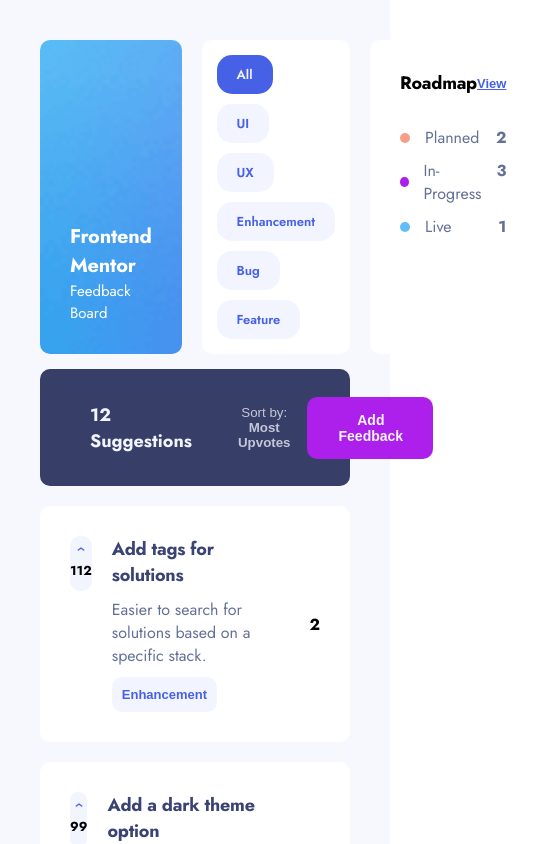
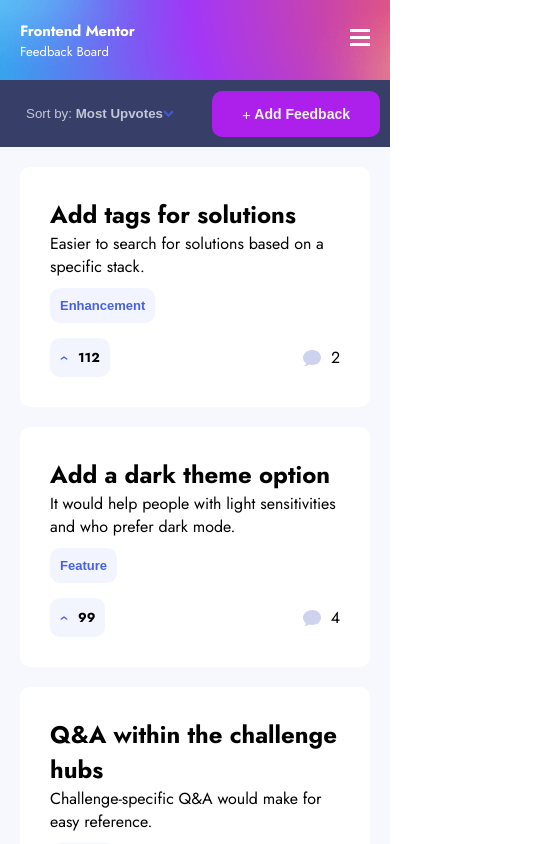
Before and after one commit to curlos/product-feedback-app, a Next.js app: page / in a window 390 px wide. Shown: the top 844 px of the page, 536 px wide, since content can reach past the window. Built offline with nearby package versions, Linux system fonts and the light colour scheme.

Commit message:
Add responsiveness to home page

```diff
--- a/components/Feedback.js
+++ b/components/Feedback.js
@@ -9,6 +9,7 @@
 
   return (
     <Link href={`/feedback/${suggestion.id}`} passHref>
+      <div>
         <div className={styles.container}>
           <div className={styles.left}>
             <div className={styles.upvotes}>
@@ -34,6 +35,35 @@
             )}</div>
           </div>
         </div>
+
+
+        <div className={`${styles.container} ${styles.mobile}`}>
+            <div className={styles.middle}>
+              <h2 className={styles.title}>{suggestion.title}</h2>
+              <p className={styles.description}>{suggestion.description}</p>
+              <div>
+                <button className={styles.category}>{suggestion.category[0].toUpperCase()}{suggestion.category.slice(1,)}</button>
+              </div>
+            </div>
+
+          <div className={styles.bottomActions}>
+            <div className={styles.upvotes}>
+              <Image src="/assets/shared/icon-arrow-up.svg" alt="" width={8} height={4} />
+              <p>{suggestion.upvotes}</p>
+            </div>
+
+            <div className={styles.commentsContainer}>
+              <Image src="/assets/shared/icon-comments.svg" alt="" width={18} height={16} />
+              <div>{suggestion.comments ? (
+                getTotalComments(suggestion.comments)
+              ) : (
+                <span className={styles.noComments}>0</span>
+              )}</div>
+            </div>
+          </div>
+        </div>
+      </div>
+
     </Link>
   )
 }
--- a/components/FeedbackList.js
+++ b/components/FeedbackList.js
@@ -16,7 +16,7 @@
     <div className={styles.container}>
       <div className={styles.topBar}>
         <div className={styles.topBarLeft}>
-          <Image src="/assets/suggestions/icon-suggestions.svg" alt="" width={24} height={24}/>
+          <img src="/assets/suggestions/icon-suggestions.svg" alt="" className={styles.bulbIcon}/>
 
           <h3 className={styles.suggestionsTitle}>
             {data.productRequests.length} Suggestions
@@ -33,6 +33,7 @@
         </Link>
       </div>
 
+      <div className={styles.listContainer}>
         {data.productRequests.length === 0 ? (
           <div className={styles.noFeedbackWrapper}>
             <div className={styles.noFeedback}>
@@ -57,6 +58,7 @@
           </div>
         )}
       </div>
+    </div>
   )
 }
 
--- a/components/LeftSidebar.js
+++ b/components/LeftSidebar.js
@@ -1,25 +1,32 @@
 import Link from 'next/link'
 import React, { useState } from 'react'
 import styles from '../styles/LeftSidebar.module.scss'
+import { getData } from '../utils/getData'
 
 const LeftSidebar = () => {
 
+  const { productRequests } = getData()
+  const plannedRequests = productRequests.filter((request) => request.status === 'planned')
+  const inProgressRequests = productRequests.filter((request) => request.status === 'in-progress')
+  const liveRequests = productRequests.filter((request) => request.status === 'live')
+
   const tags = ['All', 'UI', 'UX', 'Enhancement', 'Bug', 'Feature']
-  const [selected, setSelected] = useState('All')
+  const [selectedFilter, setSelectedFilter] = useState('All')
+
   const [roadmap, setRoadmap] = useState({
     planned: {
       name: 'Planned',
-      num: '2',
+      num: plannedRequests.length,
       color: 'bgYellow'
     },
     inProgress: {
       name: 'In-Progress',
-      num: '3',
+      num: inProgressRequests.length,
       color: 'bgPurple'
     },
     live: {
       name: 'Live',
-      num: '1',
+      num: liveRequests.length,
       color: 'bgGreen'
     }
   })
@@ -34,7 +41,7 @@
 
       <div className={styles.cardBoardTags}>
         {tags.map((tag) => (
-          <div key={tag} className={`${styles.tag}${tag === selected ? (' ' + styles.selected) : ''}`}>
+          <div key={tag} className={`${styles.tag}${tag === selectedFilter ? (' ' + styles.selected) : ''}`} onClick={() => setSelectedFilter(tag)}>
             {tag}
           </div>
         ))}
--- /dev/null
+++ b/components/Navbar.js
@@ -0,0 +1,21 @@
+import Image from 'next/image'
+import React from 'react'
+import styles from '../styles/Navbar.module.scss'
+
+const Navbar = () => {
+
+  return (
+    <div className={styles.container}>
+      <div className={styles.left}>
+        <strong>Frontend Mentor</strong>
+        <p>Feedback Board</p>
+      </div>
+
+      <div className={styles.right}>
+        <Image src="/assets/shared/mobile/icon-hamburger.svg" alt="" width={20} height={17} />
+      </div>
+    </div>
+  )
+}
+
+export default Navbar
--- a/pages/index.js
+++ b/pages/index.js
@@ -3,6 +3,7 @@
 import LeftSidebar from '../components/LeftSidebar'
 import FeedbackList from '../components/FeedbackList'
 import styles from '../styles/Home.module.scss'
+import Navbar from '../components/Navbar'
 
 export default function Home() {
   return (
@@ -14,6 +15,7 @@
 
       <div className={styles.container}>
         <LeftSidebar />
+        <Navbar />
         <FeedbackList />
       </div>
     </div>
--- a/styles/Feedback.module.scss
+++ b/styles/Feedback.module.scss
@@ -9,32 +9,15 @@
   border-radius: 10px;
   cursor: pointer;
 
+  @include mobile {
+    display: none;
+  }
+}
+
 .left {
   display: flex;
   align-items: center;
   gap: 20px;
-
-    .upvotes {
-      align-self: flex-start;
-      display: flex;
-      flex-direction: column;
-      justify-content: center;
-      align-items: center;
-      gap: 10px;
-
-      background-color: #F2F4FE;
-      border-radius: 10px;
-      font-weight: bold;
-      font-size: 13px;
-      width: 40px;
-      height: 55px;
-
-      img {
-        border: 2px solid #4661E6;
-        margin: 0;
-        padding: 0;
-      }
-    }
 
   .middle {
     display: flex;
@@ -52,17 +35,6 @@
   .description {
     color: #647196;
   }
-
-    .category {
-      color: #4661E6;
-      background-color: #F2F4FF;
-      border-radius: 10px;
-      padding: 10px;
-      width: auto;
-      border: none;
-      font-size: 13px;
-      font-weight: 600;
-    }
 }
 
 .right {
@@ -79,4 +51,68 @@
     opacity: 50%;
   }
 }
+
+.upvotes {
+  align-self: flex-start;
+  display: flex;
+  flex-direction: column;
+  justify-content: center;
+  align-items: center;
+  gap: 10px;
+  padding: 10px;
+
+  background-color: #F2F4FE;
+  border-radius: 10px;
+  font-weight: bold;
+  font-size: 13px;
+  min-width: 40px;
+  min-height: 55px;
+
+  img {
+    border: 2px solid #4661E6;
+    margin: 0;
+    padding: 0;
   }
+
+  @include mobile {
+    flex-direction: row;
+    min-height: auto;
+    min-width: auto;
+  }
+}
+
+.category {
+  color: #4661E6;
+  background-color: #F2F4FF;
+  border-radius: 10px;
+  padding: 10px;
+  width: auto;
+  border: none;
+  font-size: 13px;
+  font-weight: 600;
+}
+
+.mobile {
+  display: none;
+
+  @include mobile {
+    display: block;
+  }
+
+  .category {
+    margin-top: 10px;
+  }
+}
+
+.bottomActions {
+  display: flex;
+  justify-content: space-between;
+  gap: 10px;
+  margin-top: 15px;
+
+  .commentsContainer {
+    display: flex;
+    align-items: center;
+    gap: 10px;
+  }
+}
--- a/styles/FeedbackList.module.scss
+++ b/styles/FeedbackList.module.scss
@@ -6,6 +6,25 @@
   flex-direction: column;
   gap: 20px;
   width: 100%;
+
+  @include mobile {
+    margin-top: 80px;
+  }
+}
+
+.listContainer {
+  padding: 70px;
+  padding-top: 0px;
+
+  @include tablet {
+    padding: 40px;
+    padding-top: 0px;
+  }
+
+  @include mobile {
+    padding: 20px;
+    padding-top: 0px;
+  }
 }
 
 .topBar {
@@ -17,6 +36,20 @@
   padding: 20px;
   color: #F2F4FE;
   font-size: 18px;
+
+  margin: 70px;
+  margin-bottom: 0px;
+
+  @include tablet {
+    margin: 40px;
+    margin-bottom: 0px;
+  }
+
+  @include mobile {
+    margin: 0px;
+    border-radius: 0px;
+    padding: 10px;
+  }
 }
 
 .topBarLeft {
@@ -26,6 +59,19 @@
 
   .suggestionsTitle {
     font-size: 18px;
+
+    @include mobile {
+      display: none;
+    }
+  }
+}
+
+.bulbIcon {
+  width: 24px;
+  height: 24px;
+
+  @include mobile {
+    display: none;
   }
 }
 
--- a/styles/Home.module.scss
+++ b/styles/Home.module.scss
@@ -4,13 +4,11 @@
   display: grid;
   grid-template-columns: 2fr 5fr;
   gap: 15px;
-  padding: 70px;
   min-height: 100vh;
   background-color: #F7F8FD;
 
   @include tablet {
     display: flex;
     flex-direction: column;
-    padding: 40px;
   }
 }
--- a/styles/LeftSidebar.module.scss
+++ b/styles/LeftSidebar.module.scss
@@ -4,10 +4,19 @@
   display: flex;
   flex-direction: column;
   gap: 20px;
+  padding: 70px;
+  padding-right: 0px;
 
   @include tablet {
     display: grid;
     grid-template-columns: 1fr 1fr 1fr;
+    padding: 40px;
+    padding-bottom: 0px;
+  }
+
+  @include mobile {
+    display: none;
+    padding: none;
   }
 }
 
@@ -63,7 +72,9 @@
     padding: 10px 20px;
     font-size: 13px;
     font-weight: 600;
+    cursor: pointer;
 
+    &:active,
     &.selected {
       background-color: #4661E6;
       color: #F2F4FF;
--- /dev/null
+++ b/styles/Navbar.module.scss
@@ -0,0 +1,31 @@
+@import 'media-queries';
+
+.container {
+  display: none;
+  position: fixed;
+  width: 100vw;
+  max-width: 100%;
+
+  @include mobile {
+    display: flex;
+    background-image: url('/assets/suggestions/mobile/background-header.png');
+    background-repeat: none;
+    background-size: cover;
+    justify-content: space-between;
+    align-items: center;
+    gap: 20px;
+    padding: 20px;
+    color: #FFFFFF;
+    height: 80px;
+    z-index: 1;
+
+    strong {
+      font-size: 15px;
+      letter-spacing: -0.19px;
+    }
+
+    p {
+      font-size: 13px;
+    }
+  }
+}
```
Lines whose indentation alone changed are shown as unchanged.
